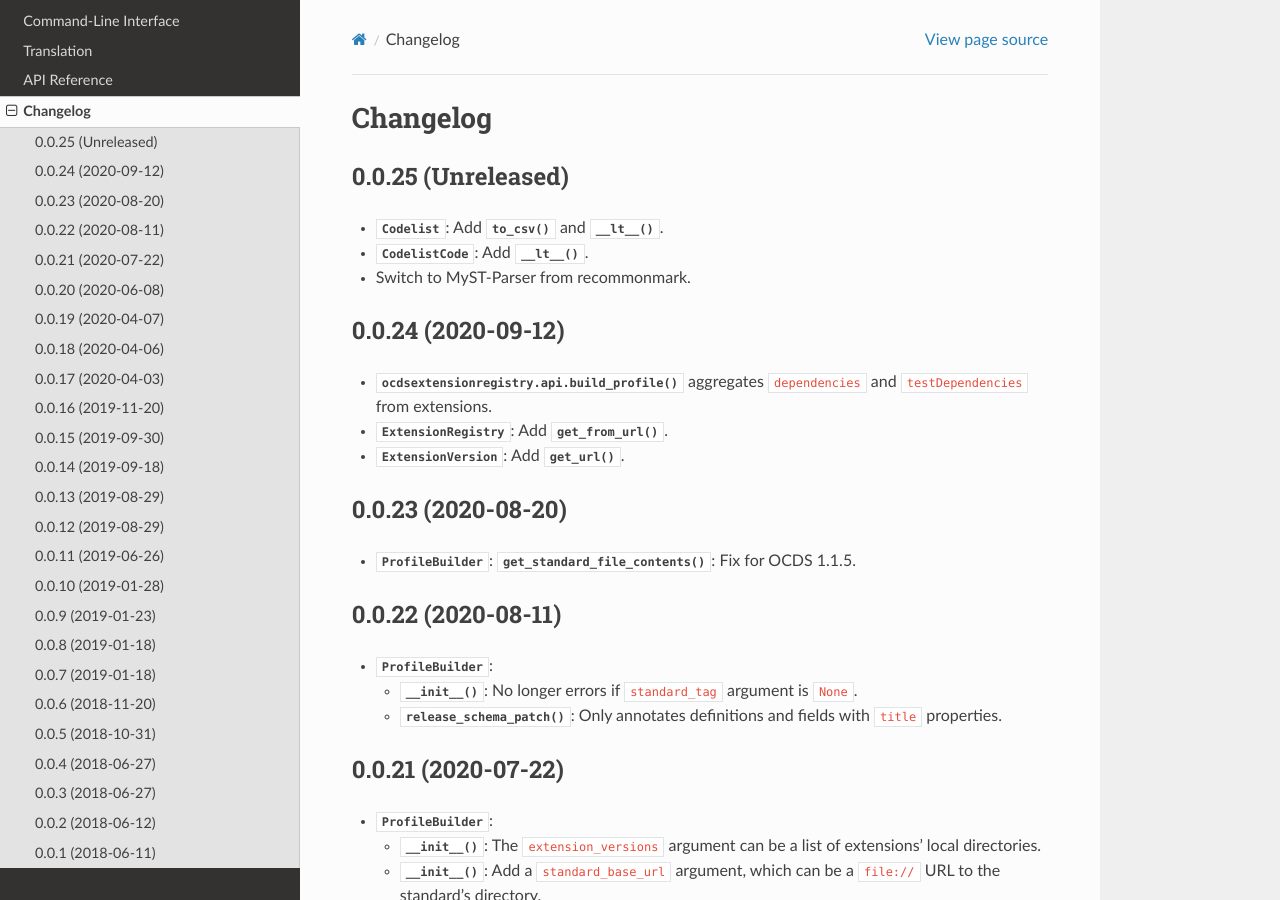
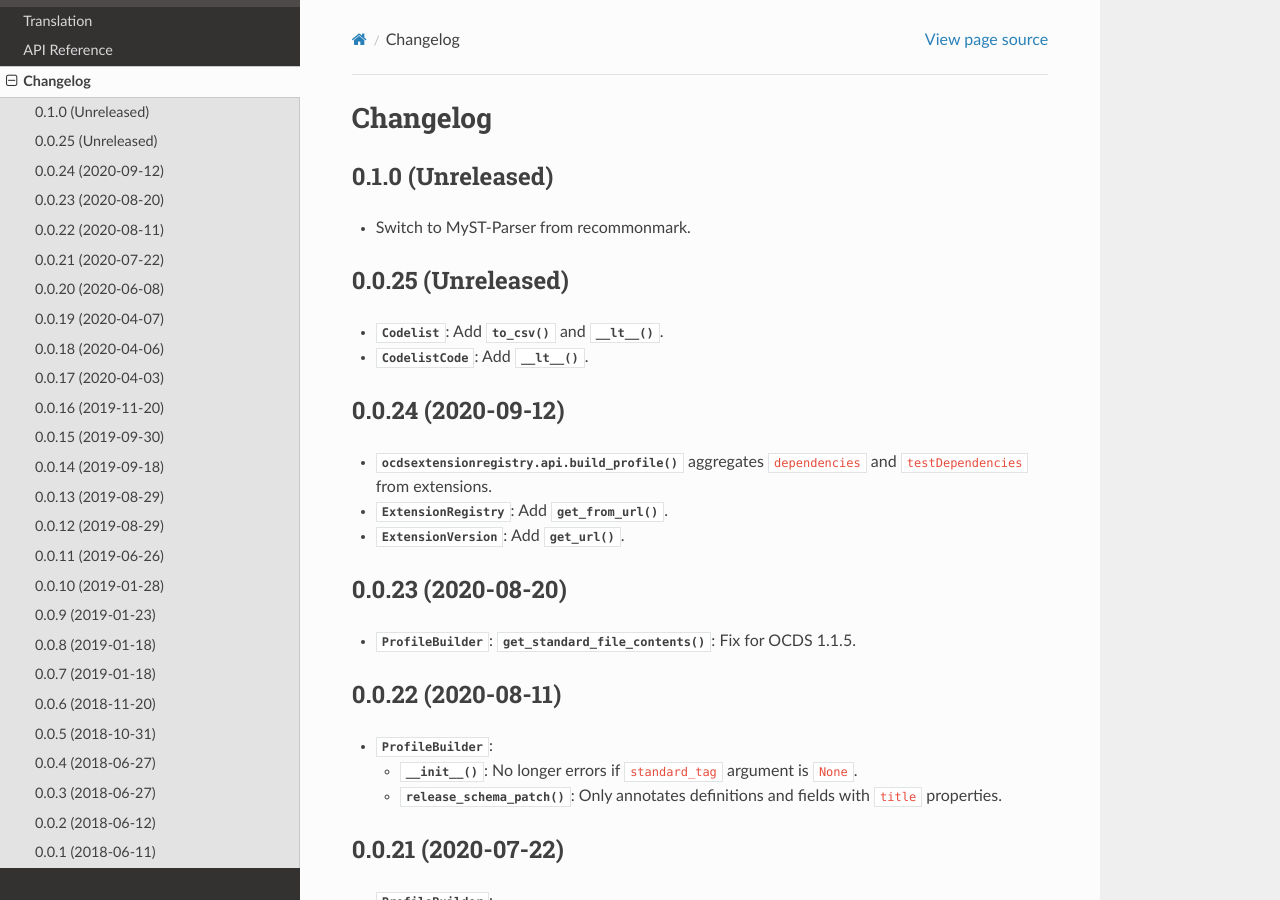
Before and after one commit to open-contracting/extension_registry.py, a Sphinx documentation site: the page built from docs/changelog.rst, in a window 1280 px wide and 900 px high. Built offline with Sphinx 7.4.7 and the Read the Docs theme 2.0.0, drawn with Linux system fonts in a browser that asks for light colours.

Commit message:
docs: Remove instructions for Markdown dependencies

```diff
--- a/docs/changelog.rst
+++ b/docs/changelog.rst
@@ -1,12 +1,16 @@
 Changelog
 =========
+
+0.1.0 (Unreleased)
+~~~~~~~~~~~~~~~~~~
+
+-  Switch to MyST-Parser from recommonmark.
 
 0.0.25 (Unreleased)
 ~~~~~~~~~~~~~~~~~~~
 
 -  :class:`~ocdsextensionregistry.codelist.Codelist`: Add :meth:`~ocdsextensionregistry.codelist.Codelist.to_csv` and :meth:`~ocdsextensionregistry.codelist.Codelist.__lt__`.
 -  :class:`~ocdsextensionregistry.codelist_code.CodelistCode`: Add :meth:`~ocdsextensionregistry.codelist_code.CodelistCode.__lt__`.
--  Switch to MyST-Parser from recommonmark.
 
 0.0.24 (2020-09-12)
 ~~~~~~~~~~~~~~~~~~~
--- a/docs/cli.rst
+++ b/docs/cli.rst
@@ -6,8 +6,6 @@
 .. code-block:: bash
 
     pip install ocdsextensionregistry[cli]
-
-Then, `install the ocds-babel requirements for Markdown translation <https://ocds-babel.readthedocs.io/en/latest/api/translate.html#install-requirements-for-markdown-translation>`__.
 
 To see all commands available, run:
 
```
